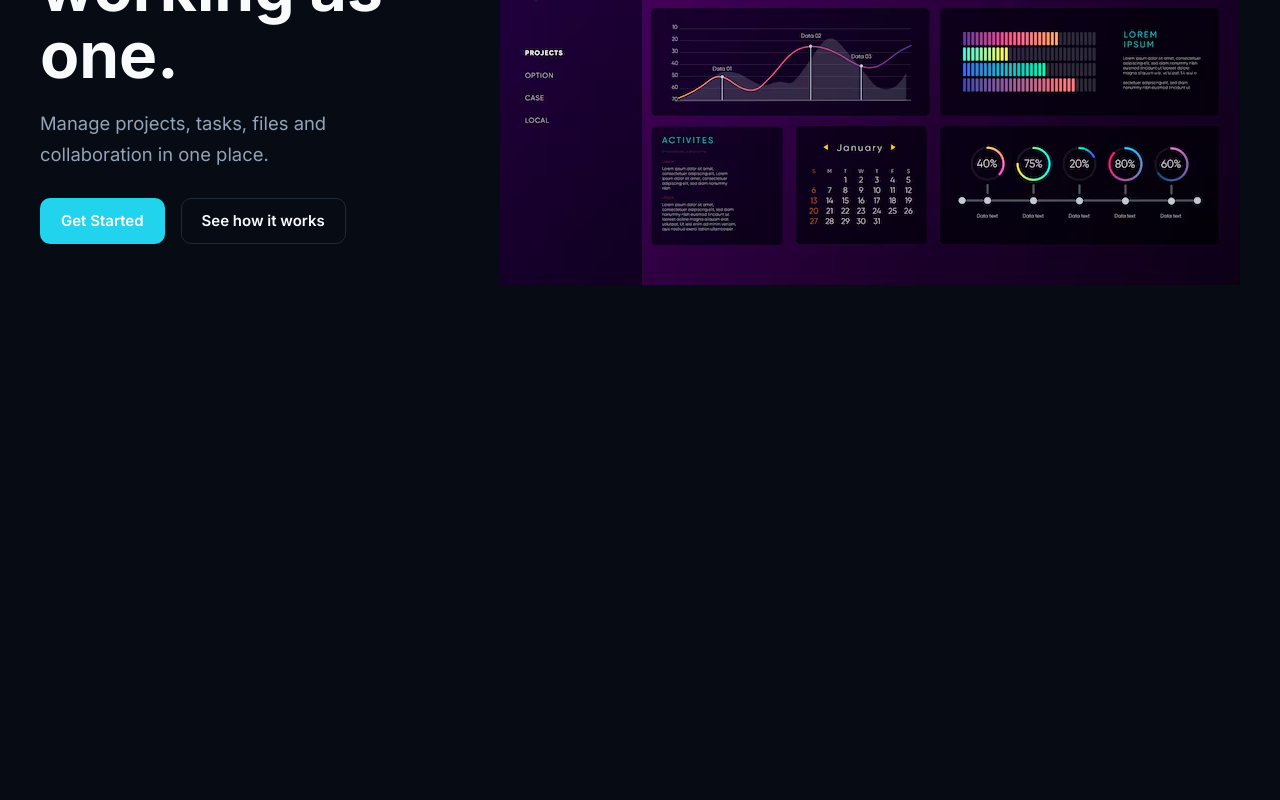
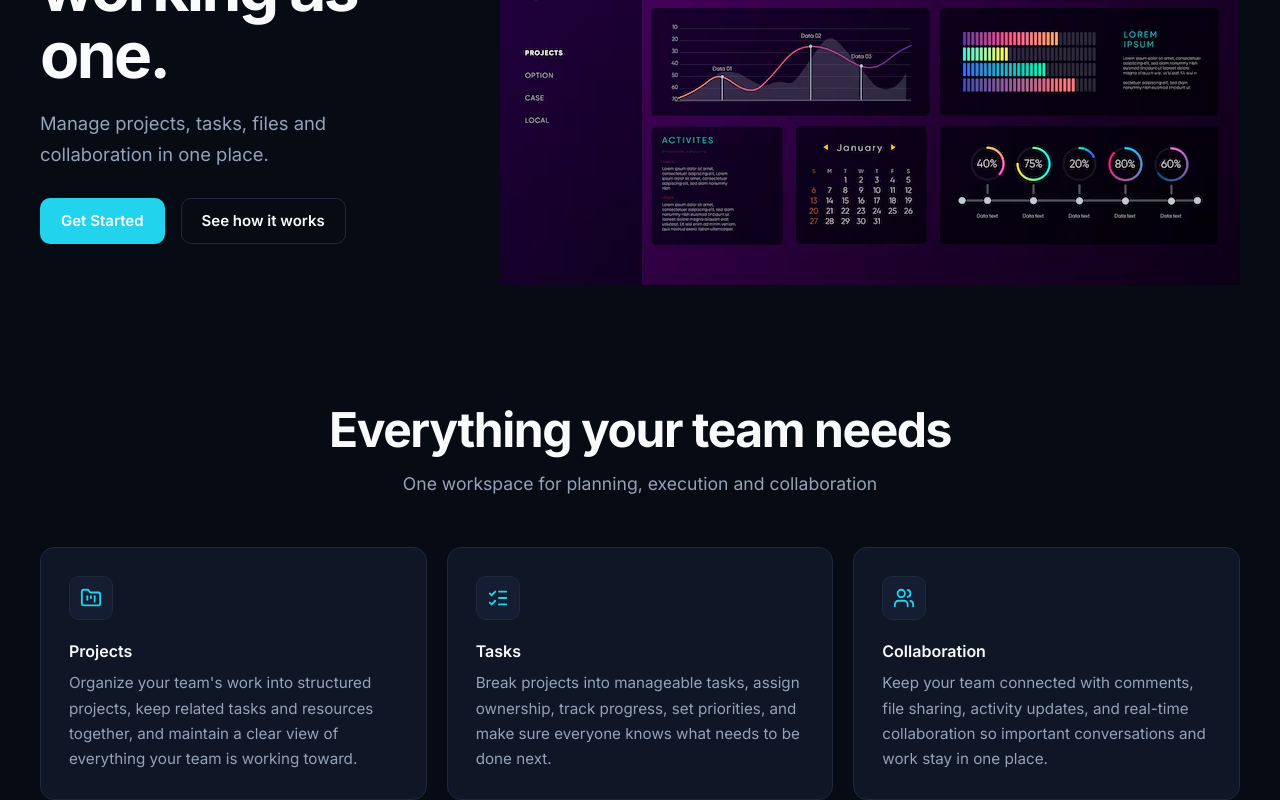
Before and after one commit to userrohit06/TeamSync, a Next.js app in the folder client/: page / in a window 1280 px wide. Shown: the part 398-1198 px from the top of the page. Before the commit the page ends 800 px from the top, so only its background shows below. Built offline with nearby package versions, Linux system fonts and the light colour scheme.

Commit message:
Feature section complete

```diff
--- a/client/app/page.tsx
+++ b/client/app/page.tsx
@@ -1,3 +1,4 @@
+import Features from "@/components/landing/Features/Features";
 import Hero from "@/components/landing/Hero/Hero";
 import Navbar from "@/components/landing/Navbar/Navbar";
 
@@ -6,6 +7,7 @@ const page = () => {
     <>
       <Navbar />
       <Hero />
+      <Features />
     </>
   );
 };
--- /dev/null
+++ b/client/components/landing/FeatureCard/FeatureCard.module.css
@@ -0,0 +1,57 @@
+.card {
+  min-height: 220px;
+  display: flex;
+  flex-direction: column;
+  align-items: flex-start;
+
+  padding: 1.75rem;
+
+  border: 1px solid var(--border);
+  border-radius: var(--radius-lg);
+
+  background: var(--surface);
+
+  transition:
+    transform 0.2s ease,
+    border-color 0.2s ease,
+    box-shadow 0.2s ease;
+}
+
+.card:hover {
+  transform: translateY(-4px);
+  border-color: var(--primary);
+  box-shadow: 0 8px 30px var(--glow-primary);
+}
+
+.iconWrapper {
+  width: 44px;
+  height: 44px;
+
+  display: flex;
+  align-items: center;
+  justify-content: center;
+
+  margin-bottom: 1.25rem;
+
+  border: 1px solid var(--border);
+  border-radius: var(--radius-md);
+
+  background: var(--surface-secondary);
+  color: var(--primary);
+}
+
+.title {
+  margin-bottom: 0.5rem;
+
+  color: var(--text-primary);
+
+  font-size: 1.1rrerm;
+  font-weight: 600;
+  line-height: 1.4;
+}
+
+.description {
+  color: var(--text-secondary);
+  font-size: 0.95rem;
+  line-height: 1.65;
+}
--- /dev/null
+++ b/client/components/landing/FeatureCard/FeatureCard.tsx
@@ -0,0 +1,31 @@
+import { FolderKanban, ListChecks, Users } from "lucide-react";
+import styles from "./FeatureCard.module.css";
+
+const iconMap = {
+  FolderKanban,
+  ListChecks,
+  Users,
+};
+
+interface FeatureCardProps {
+  title: string;
+  description: string;
+  icon: string;
+}
+
+const FeatureCard = ({ title, description, icon }: FeatureCardProps) => {
+  const Icon = iconMap[icon as keyof typeof iconMap];
+
+  return (
+    <div className={styles.card}>
+      <div className={styles.iconWrapper}>
+        <Icon size={22} />
+      </div>
+
+      <div className={styles.title}>{title}</div>
+      <div className={styles.description}>{description}</div>
+    </div>
+  );
+};
+
+export default FeatureCard;
--- /dev/null
+++ b/client/components/landing/Features/Features.module.css
@@ -0,0 +1,63 @@
+.featureSection {
+  display: flex;
+  align-items: center;
+  justify-content: center;
+  flex-direction: column;
+}
+
+.heading {
+  display: flex;
+  align-items: center;
+  justify-content: center;
+  flex-direction: column;
+  max-width: 700px;
+  margin-bottom: 3rem;
+  text-align: center;
+}
+
+.line1 {
+  color: var(--text-primary);
+
+  font-size: clamp(2rem, 4vw, 3rem);
+  line-height: 1.15;
+  letter-spacing: -0.03em;
+  font-weight: 700;
+}
+
+.line2 {
+  max-width: 600px;
+  margin-top: 0.75rem;
+
+  color: var(--text-secondary);
+
+  font-size: clamp(1rem, 1.5vw, 1.1rem);
+  line-height: 1.7;
+}
+
+.featureCards {
+  width: 100%;
+  display: grid;
+  grid-template-columns: repeat(3, 1fr);
+  gap: 1.25rem;
+}
+
+@media (max-width: 900px) {
+  .featureCards {
+    grid-template-columns: repeat(2, 1fr);
+  }
+}
+
+@media (max-width: 600px) {
+  .featureSection {
+    padding-top: 4rem;
+    padding-bottom: 4rem;
+  }
+
+  .featureCards {
+    grid-template-columns: 1fr;
+  }
+
+  .heading {
+    margin-bottom: 2rem;
+  }
+}
--- /dev/null
+++ b/client/components/landing/Features/Features.tsx
@@ -0,0 +1,30 @@
+import FeatureCard from "@/components/landing/FeatureCard/FeatureCard";
+import styles from "./Features.module.css";
+import featuresData from "@/data/featureCardData.json";
+
+const Features = () => {
+  return (
+    <div className={`${styles.featureSection} container`}>
+      <div className={styles.heading}>
+        <div className={styles.line1}>Everything your team needs</div>
+
+        <div className={styles.line2}>
+          One workspace for planning, execution and collaboration
+        </div>
+      </div>
+
+      <div className={styles.featureCards}>
+        {featuresData.features.map((feature) => (
+          <FeatureCard
+            key={feature.featureId}
+            title={feature.title}
+            description={feature.description}
+            icon={feature.icon}
+          />
+        ))}
+      </div>
+    </div>
+  );
+};
+
+export default Features;
--- a/client/components/landing/Hero/Hero.module.css
+++ b/client/components/landing/Hero/Hero.module.css
@@ -41,7 +41,7 @@
 
   font-size: clamp(2.5rem, 5vw, 4.5rem);
   line-height: 1.05;
-  letter-spacing: -0.04;
+  letter-spacing: -0.04em;
   font-weight: 700;
 }
 
@@ -71,7 +71,7 @@
   max-width: 580px;
 
   border: 1px solid var(--border);
-  border-radius: var(--radiu-xl);
+  border-radius: var(--radius-xl);
 
   overflow: hidden;
 
--- a/client/components/landing/Hero/Hero.tsx
+++ b/client/components/landing/Hero/Hero.tsx
@@ -30,10 +30,7 @@ const Hero = () => {
       <div className="dashboardPreview">
         <img
           src={"/landing-page-dashboard-preview.avif"}
-          //   height={900}
-          //   width={900}
           alt="TeamSync dashboard Preview"
-          //   priority
         />
       </div>
     </main>
--- /dev/null
+++ b/client/data/featureCardData.json
@@ -0,0 +1,22 @@
+{
+  "features": [
+    {
+      "featureId": 1,
+      "title": "Projects",
+      "description": "Organize your team's work into structured projects, keep related tasks and resources together, and maintain a clear view of everything your team is working toward.",
+      "icon": "FolderKanban"
+    },
+    {
+      "featureId": 2,
+      "title": "Tasks",
+      "description": "Break projects into manageable tasks, assign ownership, track progress, set priorities, and make sure everyone knows what needs to be done next.",
+      "icon": "ListChecks"
+    },
+    {
+      "featureId": 3,
+      "title": "Collaboration",
+      "description": "Keep your team connected with comments, file sharing, activity updates, and real-time collaboration so important conversations and work stay in one place.",
+      "icon": "Users"
+    }
+  ]
+}
```
